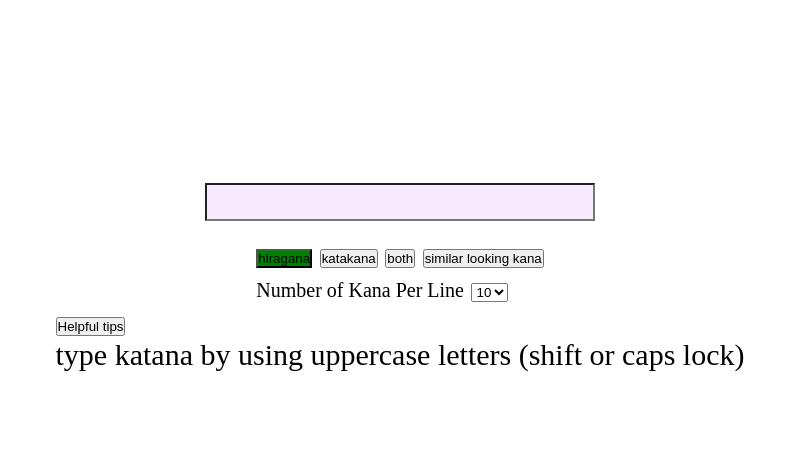
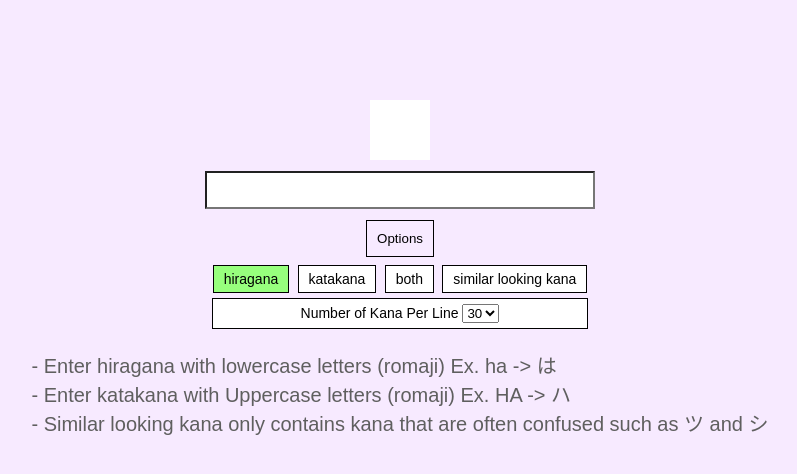
Before and after one commit to glacialz/kana-practice, a plain HTML site: page index.html in a window 1280 px wide. Shown: the whole page, without its empty margins (240-1037 px from the left). Drawn offline with Linux system fonts and the light colour scheme; a script that the page names is missing.

Commit message:
formatting

```diff
--- a/index.html
+++ b/index.html
@@ -2,34 +2,43 @@
 <html>
     <head>
         <meta charset="UTF-8">
+        <meta name="viewport" content="width=device-width, initial-scale=1">
         <link href="./style.css" rel="stylesheet">
         <script src="https://unpkg.com/wanakana"></script>
     </head>
     <body>
-        <div id="kana-grid">
+        <div id="main-grid">
             <div id="kana-field"><span id="correct"></span><span id="unanswered"></span></div>
             <input type="text" id="wanakana-input" />
-            <div id="options">
-                <button class="btn-class" style="background: green;" value="hiragana">hiragana</button>
+
+            <div id="spoiler">
+                <button class="accordion">Options</button>
+                <div id="options" style="display: flex;">
+                    <div class="buttons">
+                        <button class="btn-class" style="background: rgb(151, 255, 125);" value="hiragana">hiragana</button>
                         <button class="btn-class" value="katakana">katakana</button>
                         <button class="btn-class" value="allKana">both</button>
                         <button class="btn-class" value="lookAlikes">similar looking kana</button>
-                <br>
+                    </div>
+                    <div id="lines">
                         <label id="numKana" for="numberOfKana">Number of Kana Per Line</label>
 
                         <select name="numberOfKana" id="numberOfKana">
                             <option value="1">1</option>
                             <option value="5">5</option>
-                    <option value="10" selected>10</option>
+                            <option value="10">10</option>
                             <option value="15">15</option>
                             <option value="20">20</option>
                             <option value="25">25</option>
-                    <option value="30">30</option>
+                            <option value="30" selected>30</option>
                         </select>
                     </div>
-            <div id="spoiler">
-                <button id="tips">Helpful tips</button>
-                <p>type katana by using uppercase letters (shift or caps lock)</p>
+                    <div id="tips">
+                        <p>- Enter hiragana with lowercase letters (romaji) Ex. ha -> は</p>
+                        <p>- Enter katakana with Uppercase letters (romaji) Ex. HA -> ハ</p>
+                        <p>- Similar looking kana only contains kana that are often confused such as ツ and シ</p>
+                    </div>
+                </div>
             </div>
         </div>
         <script src="script.js"></script>
--- a/script.js
+++ b/script.js
@@ -45,21 +45,20 @@ const unansweredKana = document.querySelector('#unanswered');
 const textInput = document.querySelector('#wanakana-input');
 const buttons = document.querySelectorAll('.btn-class');
 const numKanaElement = document.querySelector('#numberOfKana');
-const accordionLink = document.querySelector('.accordion-link');
-const answer = document.querySelector('.answer');
-const upArrow = document.querySelector('.up');
-const downArrow = document.querySelector('.down');
+const accordion = document.querySelector('.accordion');
 wanakana.bind(textInput);
 let selectedKana = hiragana;
 let currentKanaSet;
 let count = 0;
-let numOfKana = 10;
+let numOfKana = 30;
 
 function reload() {
     currentKanaSet = [];
     for (let i = 0; i < numOfKana; i++ ) {
         currentKanaSet.unshift(getRandomKana(selectedKana));
     }
+    console.log(currentKanaSet)
+    count = 0;
     correctKana.innerText = '';
     unansweredKana.innerText = currentKanaSet.join('');
 }
@@ -96,7 +95,18 @@ buttons.forEach(btn => btn.addEventListener('click', (e) => {
     buttons.forEach(btn => btn.style.background = '');
     selectedKana = kanaOptions[btn.value];
     reload();
-    e.target.style.background = 'green';
+    e.target.style.background = 'rgb(151, 255, 125)';
 }))
 
+accordion.addEventListener('click', (e) => {
+    accordion.classList.toggle("active");
+    let panel = e.target.nextElementSibling;
+
+    if (panel.style.display !== "flex") {
+        panel.style.display = "flex";
+    } else {
+        panel.style.display = "none";
+    }
+})
+
 reload();
--- a/style.css
+++ b/style.css
@@ -8,31 +8,96 @@
 
 body {
     font-size: 30px;
+    font-family: arial;
+    background: rgb(247, 234, 255);
 }
 
-#kana-grid {
+#main-grid {
     margin: 100px 50px 0px 50px;
     display: grid;
+    height: calc(100vh-50px);
+    width: calc(100vw-50px);
     grid-template-columns: 1fr;
-    grid-template-rows: 1fr 1fr 1fr 1fr;
+    grid-template-rows: 1fr 1fr auto;
     align-items: center;
     justify-items: center;
 }
 
 #correct {
-    color: green;
+    color: rgb(29, 196, 49);
 }
 
 #kana-field {
-    background-color: lightgrey;
+    background-color: rgb(255, 255, 255);
+    padding: 30px;
 }
 
 #wanakana-input {
-    background: rgb(247, 234, 255);
+    background: rgb(255, 255, 255);
     text-align: center;
     font-size: 30px;
 }
 
-#numKana {
+#spoiler {
+    display: grid;
+    grid-template-columns: 1fr;
+    grid-template-rows: 1fr;
+    align-items: center;
+    justify-items: center;
+}
+
+.accordion {
+    cursor: pointer;
+    background: none;
+    border-width: 1px;
+    border-radius: 0px;
+    border-style: solid;
+    border-color: black;
+    padding: 10px 10px;
+    text-align: center;
+    outline: none;
+    transition: 0.4s;
+}
+
+.active, .accordion:hover {
+    background-color: rgb(151, 255, 125);
+}
+
+#options {
+    align-items: center;
+    flex-direction: column;
+    overflow: hidden;
+}
+
+.btn-class {
+    background: white;
+    border-style: solid;
+    border-radius: 0px;
+    border-width: 1px;
+    border-color: black;
+    outline: none;
+    padding: 5px 10px;
+    font-size: 14px;
+    font-weight: 400;
+}
+
+#tips {
+    margin: 1rem;
     font-size: 20px;
+    color: rgb(95, 95, 95);
 }
+
+#lines {
+    border-style: solid;
+    border-color: black;
+    border-radius: 0px;
+    border-width: 1px;
+    padding: 5px 88px;
+    margin: 5px 0;
+    background: white;
+    font-size: 14px;
+}
+
+#numberOfKana {
+
+}
```
Lines whose indentation alone changed are shown as unchanged.
